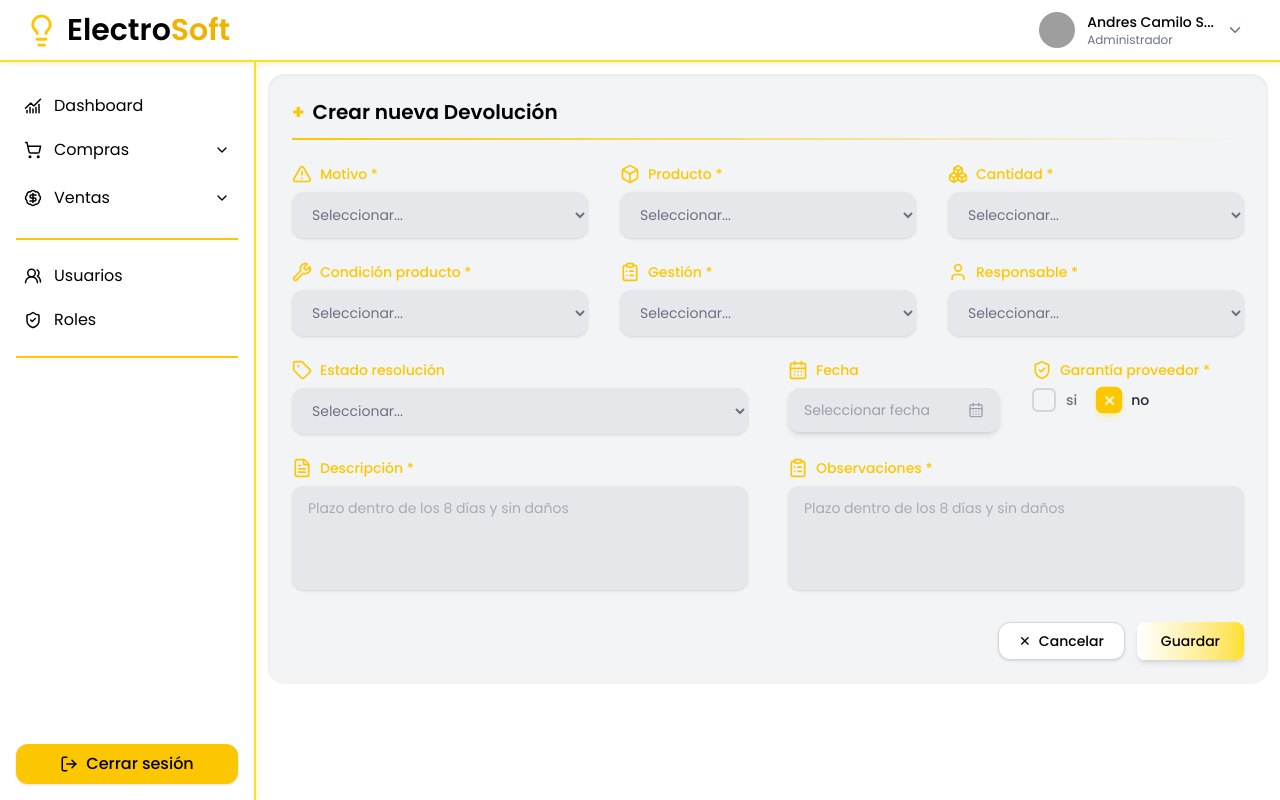
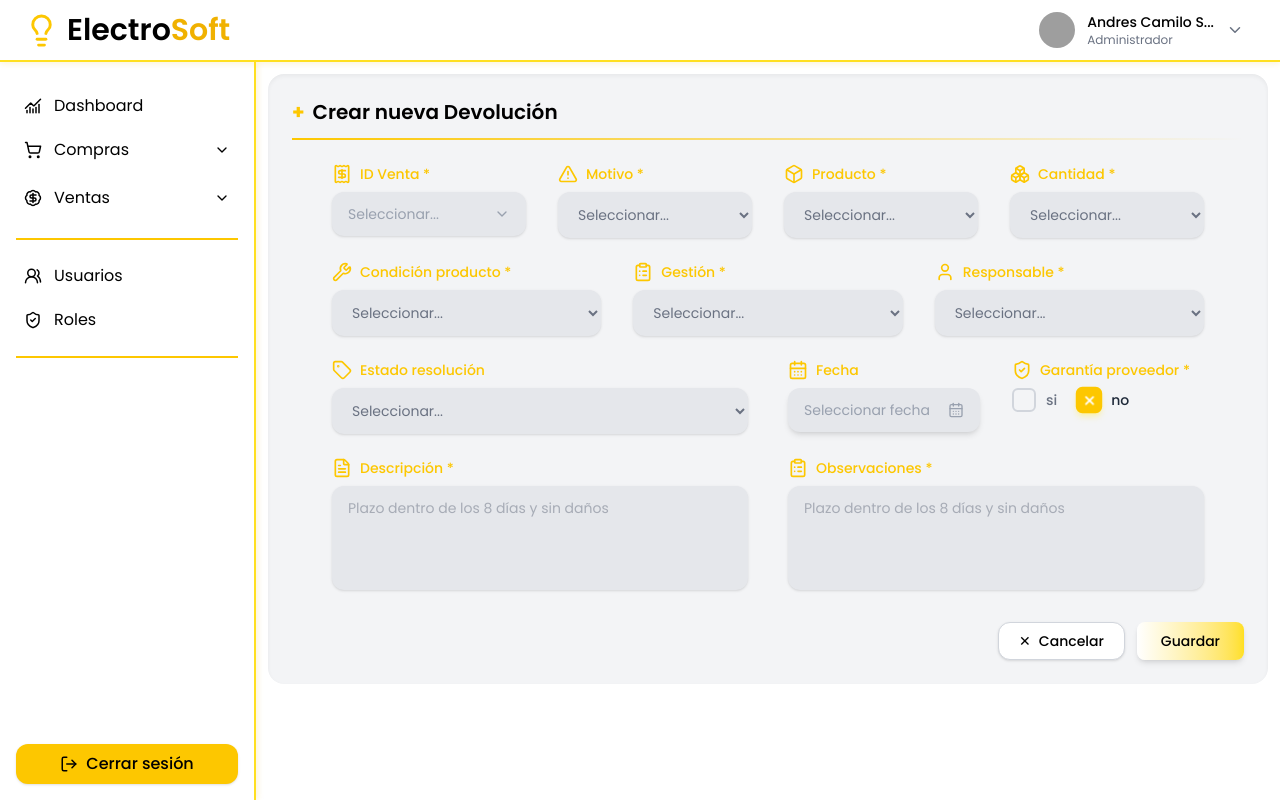
Before and after one commit to Juan17-santa/ElectroSoft, a React (Vite) app: page /dashboard/devolutions/create in a window 1280 px wide. Built offline with nearby package versions, Linux system fonts and the light colour scheme; grey boxes are pictures that could not be loaded.

Commit message:
feat: Se ha arreglado el calendario y creado modulo de devoluciones.

```diff
--- a/src/feature/dashboard/components/ui/Calendar.jsx
+++ b/src/feature/dashboard/components/ui/Calendar.jsx
@@ -83,6 +83,7 @@ function CalendarDropdown({ fechaSeleccionada, onSeleccionar, onCerrar }) {
                 {/* Cabecera */}
                 <div className="flex items-center justify-between mb-3">
                     <button
+                        type="button"
                         onClick={() => navMes(-1)}
                         className="p-1.5 rounded-lg hover:bg-gray-100 transition duration-300 cursor-pointer"
                     >
@@ -92,6 +93,7 @@ function CalendarDropdown({ fechaSeleccionada, onSeleccionar, onCerrar }) {
                         {MESES[viewMonth]} {viewYear}
                     </span>
                     <button
+                        type="button"
                         onClick={() => navMes(1)}
                         className="p-1.5 rounded-lg hover:bg-gray-100 transition duration-300 cursor-pointer"
                     >
@@ -119,6 +121,7 @@ function CalendarDropdown({ fechaSeleccionada, onSeleccionar, onCerrar }) {
                         const sel = esSeleccionado(dia);
                         return (
                             <button
+                                type="button"
                                 key={dia}
                                 onClick={() => handleDia(dia)}
                                 disabled={futuro}
@@ -140,6 +143,7 @@ function CalendarDropdown({ fechaSeleccionada, onSeleccionar, onCerrar }) {
                 {/* Pie: ir a hoy */}
                 <div className="mt-3 pt-2 border-t border-gray-100 flex justify-center">
                     <button
+                        type="button"
                         onClick={() => {
                             const h = new Date();
                             const mes = String(h.getMonth() + 1).padStart(2, "0");
--- a/src/feature/dashboard/pages/devolutions/components/DevolutionForm.jsx
+++ b/src/feature/dashboard/pages/devolutions/components/DevolutionForm.jsx
@@ -1,10 +1,11 @@
 import {
     AlertTriangle, Box, Boxes, Wrench, User,
-    ShieldCheck, FileText, CalendarDays, ClipboardList, Tag
+    ShieldCheck, FileText, CalendarDays, ClipboardList, Tag, Receipt
 } from "lucide-react";
 import Calendar, { formatearFecha } from "../../../components/ui/Calendar";
 import PrimaryButton from "../../../components/ui/PrimaryButton";
 import GarantiaCheckbox from "./GarantiaCheckbox";
+import VentaSearchSelect from "./VentaSearchSelect";
 import {
     MOTIVOS, CONDICIONES_PRODUCTO, GESTIONES,
     RESPONSABLES, ESTADOS_RESOLUCION
@@ -12,7 +13,7 @@ import {
 
 /**
  * ⚠️  Definido FUERA del componente principal para evitar que React
- *     lo desmonte/remonte en cada render, lo que causaría scroll reset.
+ *     lo desmonte/remonte en cada render (scroll reset).
  */
 function Field({ icon: Icon, label, children }) {
     return (
@@ -31,10 +32,11 @@ export default function DevolutionForm({
     onChange,
     onSubmit,
     onCancel,
-    readOnly   = false,
-    title      = "Devolución",
-    submitText = "Guardar",
+    readOnly      = false,
+    title         = "Devolución",
+    submitText    = "Guardar",
     productosList = [],
+    ventasList    = [],
 }) {
     const fieldBase = `
         bg-gray-200 text-gray-500 rounded-xl px-4 py-3 text-sm w-full shadow-sm
@@ -55,9 +57,23 @@ export default function DevolutionForm({
                 <div className="h-0.5 bg-gradient-to-r from-yellow-400 to-transparent mt-3" />
             </div>
 
-            {/* ── FILA 1: Motivo · Producto · Cantidad ───────────────────────── */}
-            <div className="grid grid-cols-3 gap-x-8">
+            {/* ── FILA 1: ID Venta · Motivo · Producto · Cantidad ────────────── */}
+            <div className="grid grid-cols-4 gap-x-8 px-10">
 
+                {/* ID VENTA — combobox con búsqueda */}
+                <Field icon={Receipt} label="ID Venta *">
+                    {readOnly ? (
+                        <input type="text" value={form.idVenta} readOnly className={fieldBase} />
+                    ) : (
+                        <VentaSearchSelect
+                            value={form.idVenta}
+                            onChange={(id) => onChange("idVenta", id)}
+                            ventasList={ventasList}
+                        />
+                    )}
+                </Field>
+
+                {/* MOTIVO */}
                 <Field icon={AlertTriangle} label="Motivo *">
                     <select value={form.motivo} onChange={(e) => onChange("motivo", e.target.value)} disabled={readOnly} className={fieldBase}>
                         <option value="">Seleccionar...</option>
@@ -65,6 +81,7 @@ export default function DevolutionForm({
                     </select>
                 </Field>
 
+                {/* PRODUCTO */}
                 <Field icon={Box} label="Producto *">
                     {readOnly ? (
                         <input type="text" value={form.producto} readOnly className={fieldBase} />
@@ -76,6 +93,7 @@ export default function DevolutionForm({
                     )}
                 </Field>
 
+                {/* CANTIDAD */}
                 <Field icon={Boxes} label="Cantidad *">
                     <select value={form.cantidad} onChange={(e) => onChange("cantidad", e.target.value)} disabled={readOnly} className={fieldBase}>
                         <option value="">Seleccionar...</option>
@@ -86,7 +104,7 @@ export default function DevolutionForm({
             </div>
 
             {/* ── FILA 2: Condición · Gestión · Responsable ─────────────────── */}
-            <div className="grid grid-cols-3 gap-x-8">
+            <div className="grid grid-cols-3 gap-x-8 px-10">
 
                 <Field icon={Wrench} label="Condición producto *">
                     <select value={form.condicionProducto} onChange={(e) => onChange("condicionProducto", e.target.value)} disabled={readOnly} className={fieldBase}>
@@ -111,10 +129,9 @@ export default function DevolutionForm({
 
             </div>
 
-            {/* ── FILA 3: [Estado resolución] | [Fecha · Garantía apilados] ─── */}
-            <div className="grid grid-cols-2 gap-x-10">
+            {/* ── FILA 3: Estado resolución | [Fecha · Garantía] ────────────── */}
+            <div className="grid grid-cols-2 gap-x-10 px-10">
 
-                {/* Columna izquierda: Estado resolución */}
                 <Field icon={Tag} label="Estado resolución">
                     <select value={form.estadoResolucion} onChange={(e) => onChange("estadoResolucion", e.target.value)} disabled={readOnly} className={fieldBase}>
                         <option value="">Seleccionar...</option>
@@ -122,7 +139,6 @@ export default function DevolutionForm({
                     </select>
                 </Field>
 
-                {/* Columna derecha: Fecha | Garantía lado a lado */}
                 <div className="grid grid-cols-2 gap-x-8">
 
                     {readOnly ? (
@@ -150,11 +166,10 @@ export default function DevolutionForm({
                     </Field>
 
                 </div>
-
             </div>
 
             {/* ── FILA 4: Descripción · Observaciones ───────────────────────── */}
-            <div className="grid grid-cols-2 gap-x-10">
+            <div className="grid grid-cols-2 gap-x-10 px-10">
 
                 <Field icon={FileText} label="Descripción *">
                     <textarea
--- /dev/null
+++ b/src/feature/dashboard/pages/devolutions/components/Ventasearchselect.jsx
@@ -0,0 +1,165 @@
+import { useState, useRef, useEffect } from "react";
+import { ChevronDown, Search } from "lucide-react";
+
+/**
+ * Combobox de búsqueda para seleccionar una venta por número de documento.
+ * Reemplaza el <select> nativo del campo ID Venta.
+ *
+ * ⚠️  Definido como componente de módulo (no global) ya que su lógica
+ *     es específica del formato de las ventas.
+ *
+ * Props:
+ *  value       — id de la venta actualmente seleccionada
+ *  onChange    — (id: string) => void
+ *  ventasList  — array de ventas { id, numeroDocumento }
+ *  disabled    — boolean
+ */
+export default function VentaSearchSelect({ value, onChange, ventasList = [], disabled = false }) {
+    const [query, setQuery]       = useState("");
+    const [open, setOpen]         = useState(false);
+    const containerRef            = useRef(null);
+    const inputRef                = useRef(null);
+
+    // Etiqueta de la venta seleccionada actualmente
+    const selectedLabel = (() => {
+        const found = ventasList.find((v) => String(v.id) === String(value));
+        if (!found) return "";
+        return found.numeroDocumento || `#${String(found.id).slice(-6)}`;
+    })();
+
+    // Opciones filtradas por lo que escribe el usuario
+    const filtered = ventasList.filter((v) => {
+        const doc = (v.numeroDocumento || "").toLowerCase();
+        const id  = String(v.id).toLowerCase();
+        return doc.includes(query.toLowerCase()) || id.includes(query.toLowerCase());
+    });
+
+    // Cerrar al hacer click fuera
+    useEffect(() => {
+        const handleClickOutside = (e) => {
+            if (containerRef.current && !containerRef.current.contains(e.target)) {
+                setOpen(false);
+                setQuery("");
+            }
+        };
+        document.addEventListener("mousedown", handleClickOutside);
+        return () => document.removeEventListener("mousedown", handleClickOutside);
+    }, []);
+
+    const handleSelect = (venta) => {
+        onChange(String(venta.id));
+        setQuery("");
+        setOpen(false);
+    };
+
+    const handleInputChange = (e) => {
+        setQuery(e.target.value);
+        setOpen(true);
+        // Si el usuario borra todo, limpia la selección
+        if (e.target.value === "") onChange("");
+    };
+
+    const handleOpen = () => {
+        if (disabled) return;
+        setOpen((prev) => !prev);
+        if (!open) {
+            setQuery("");
+            setTimeout(() => inputRef.current?.focus(), 50);
+        }
+    };
+
+    return (
+        <div ref={containerRef} className="relative w-full">
+
+            {/* TRIGGER: muestra el valor seleccionado o el input de búsqueda */}
+            <div
+                onClick={handleOpen}
+                className={`
+                    flex items-center justify-between
+                    bg-gray-200 rounded-xl px-4 py-3 text-sm w-full shadow-sm
+                    transition-all duration-200
+                    ${disabled
+                        ? "opacity-75 cursor-not-allowed"
+                        : "cursor-pointer focus-within:ring-2 focus-within:ring-gray-400"
+                    }
+                    ${open ? "ring-2 ring-gray-400" : ""}
+                `}
+            >
+                {open ? (
+                    // Modo búsqueda: muestra input con lupa
+                    <div className="flex items-center gap-2 w-full">
+                        <Search size={14} className="text-gray-400 shrink-0" />
+                        <input
+                            ref={inputRef}
+                            type="text"
+                            value={query}
+                            onChange={handleInputChange}
+                            placeholder="Buscar por ID venta"
+                            onClick={(e) => e.stopPropagation()}
+                            className="bg-transparent outline-none text-gray-700 placeholder-gray-400 w-full text-sm"
+                        />
+                    </div>
+                ) : (
+                    // Modo display: muestra la selección actual
+                    <span className={selectedLabel ? "text-gray-700" : "text-gray-400"}>
+                        {selectedLabel || "Seleccionar..."}
+                    </span>
+                )}
+
+                <ChevronDown
+                    size={16}
+                    className={`text-gray-400 shrink-0 ml-2 transition-transform duration-200 ${open ? "rotate-180" : ""}`}
+                />
+            </div>
+
+            {/* DROPDOWN */}
+            {open && !disabled && (
+                <div className="
+                    absolute z-50 top-full mt-1 w-full
+                    bg-white border border-gray-200 rounded-xl shadow-lg
+                    max-h-52 overflow-y-auto
+                    animate-[fadeSlideDown_0.15s_ease-out]
+                ">
+                    <style>{`
+                        @keyframes fadeSlideDown {
+                            from { opacity: 0; transform: translateY(-6px); }
+                            to   { opacity: 1; transform: translateY(0); }
+                        }
+                    `}</style>
+
+                    {filtered.length === 0 ? (
+                        <p className="px-4 py-3 text-sm text-gray-400 text-center">
+                            Sin resultados para "{query}"
+                        </p>
+                    ) : (
+                        filtered.map((v) => {
+                            const label   = v.numeroDocumento || `#${String(v.id).slice(-6)}`;
+                            const isActive = String(v.id) === String(value);
+                            return (
+                                <button
+                                    key={v.id}
+                                    type="button"
+                                    onClick={() => handleSelect(v)}
+                                    className={`
+                                        w-full text-left px-4 py-2.5 text-sm
+                                        flex items-center justify-between
+                                        transition-colors duration-150
+                                        ${isActive
+                                            ? "bg-yellow-50 text-yellow-700 font-medium"
+                                            : "text-gray-700 hover:bg-gray-50"
+                                        }
+                                    `}
+                                >
+                                    <span>{label}</span>
+                                    {isActive && (
+                                        <span className="w-1.5 h-1.5 rounded-full bg-yellow-400" />
+                                    )}
+                                </button>
+                            );
+                        })
+                    )}
+                </div>
+            )}
+        </div>
+    );
+}
--- a/src/feature/dashboard/pages/devolutions/pages/CreateDevolution.jsx
+++ b/src/feature/dashboard/pages/devolutions/pages/CreateDevolution.jsx
@@ -28,18 +28,22 @@ export default function CreateDevolution() {
 
     const [form, setForm]                   = useState(EMPTY_FORM);
     const [productosList, setProductosList] = useState([]);
+    const [ventasList, setVentasList]       = useState([]);
     const [confirmData, setConfirmData]     = useState(null);
     const [alert, setAlert]                 = useState(null);
 
     useEffect(() => {
         setProductosList(ServicesProducts.get().filter((p) => p.estado !== false));
+        // Lee las ventas directamente del localStorage con la clave "sales" (SalesService)
+        const ventas = JSON.parse(localStorage.getItem("sales") || "[]");
+        setVentasList(ventas.filter((v) => v.estado !== "Anulado"));
     }, []);
 
     const handleChange = (field, value) =>
         setForm((prev) => ({ ...prev, [field]: value }));
 
     const handleSubmit = () => {
-        if (!form.motivo || !form.producto || !form.responsable) {
+        if (!form.idVenta || !form.motivo || !form.producto || !form.responsable) {
             setAlert({ type: "error", message: "Completa los campos obligatorios marcados con *" });
             return;
         }
@@ -75,6 +79,7 @@ export default function CreateDevolution() {
                 title="Crear nueva Devolución"
                 submitText="Guardar"
                 productosList={productosList}
+                ventasList={ventasList}
             />
 
             {confirmData && (
--- a/src/feature/dashboard/pages/devolutions/pages/DevolutionDetails.jsx
+++ b/src/feature/dashboard/pages/devolutions/pages/DevolutionDetails.jsx
@@ -1,21 +1,21 @@
 import { useEffect, useState } from "react";
 import { useNavigate, useParams } from "react-router-dom";
-import { useDevolutions } from "../hooks/useDevolutions";
+import { ServicesDevolutions } from "../services/ServicesDevolutions";
 import DevolutionForm from "../components/DevolutionForm";
 
 export default function DevolutionDetails() {
     const navigate = useNavigate();
     const { id } = useParams();
-    const { getDevolucionById } = useDevolutions();
 
     const [form, setForm] = useState(null);
 
     useEffect(() => {
-        const found = getDevolucionById(id);
+        // ⚠️ Lee directamente de ServicesDevolutions para no depender del estado
+        // del hook (que puede aún no haberse cargado al montar la página).
+        const found = ServicesDevolutions.getById(id);
         if (found) setForm(found);
     }, [id]);
 
-    // No encontrada
     if (form === null) {
         return (
             <div className="bg-gray-100 p-6 rounded-2xl flex flex-col gap-4 items-center justify-center shadow-inner min-h-40">
@@ -31,8 +31,6 @@ export default function DevolutionDetails() {
     }
 
     return (
-        // readOnly=true: DevolutionForm deshabilita todos los campos y
-        // oculta el botón principal, solo muestra "Volver"
         <DevolutionForm
             form={form}
             onChange={() => {}}
--- a/src/feature/dashboard/pages/devolutions/pages/EditDevolution.jsx
+++ b/src/feature/dashboard/pages/devolutions/pages/EditDevolution.jsx
@@ -1,6 +1,7 @@
 import { useState, useEffect } from "react";
 import { useNavigate, useParams } from "react-router-dom";
 import { useDevolutions } from "../hooks/useDevolutions";
+import { ServicesDevolutions } from "../services/ServicesDevolutions";
 import DevolutionForm from "../components/DevolutionForm";
 import ConfirmModal   from "../../../components/ui/ConfirmModal";
 import Alert          from "../../../components/ui/Alert";
@@ -9,29 +10,31 @@ import { ServicesProducts } from "../../products/services/ServicesProducts";
 export default function EditDevolution() {
     const navigate = useNavigate();
     const { id } = useParams();
-    const { getDevolucionById, editarDevolucion } = useDevolutions();
+    const { editarDevolucion } = useDevolutions();
 
     const [form, setForm]                   = useState(null);
     const [productosList, setProductosList] = useState([]);
+    const [ventasList, setVentasList]       = useState([]);
     const [confirmData, setConfirmData]     = useState(null);
     const [alert, setAlert]                 = useState(null);
 
     useEffect(() => {
         setProductosList(ServicesProducts.get().filter((p) => p.estado !== false));
-        const found = getDevolucionById(id);
-        if (found) {
-            // fechaISO se usa internamente en el Calendar, pero la devolución
-            // guarda "fecha" en formato DD/MM/YYYY; al editar se puede dejar vacío
-            // y solo se actualizará si el usuario elige una nueva fecha.
-            setForm({ ...found, fechaISO: "" });
-        }
+
+        const ventas = JSON.parse(localStorage.getItem("sales") || "[]");
+        setVentasList(ventas.filter((v) => v.estado !== "Anulado"));
+
+        // ⚠️ Lee directamente de ServicesDevolutions para no depender del estado
+        // del hook (que puede aún no haberse cargado al montar la página).
+        const found = ServicesDevolutions.getById(id);
+        if (found) setForm({ ...found, fechaISO: "" });
     }, [id]);
 
     const handleChange = (field, value) =>
         setForm((prev) => ({ ...prev, [field]: value }));
 
     const handleSubmit = () => {
-        if (!form.motivo || !form.producto || !form.responsable) {
+        if (!form.idVenta || !form.motivo || !form.producto || !form.responsable) {
             setAlert({ type: "error", message: "Completa los campos obligatorios marcados con *" });
             return;
         }
@@ -57,7 +60,6 @@ export default function EditDevolution() {
         });
     };
 
-    // No encontrada
     if (form === null) {
         return (
             <div className="bg-gray-100 p-6 rounded-2xl flex flex-col gap-4 items-center justify-center shadow-inner min-h-40">
@@ -82,6 +84,7 @@ export default function EditDevolution() {
                 title="Editar Devolución"
                 submitText="Guardar"
                 productosList={productosList}
+                ventasList={ventasList}
             />
 
             {confirmData && (
```
